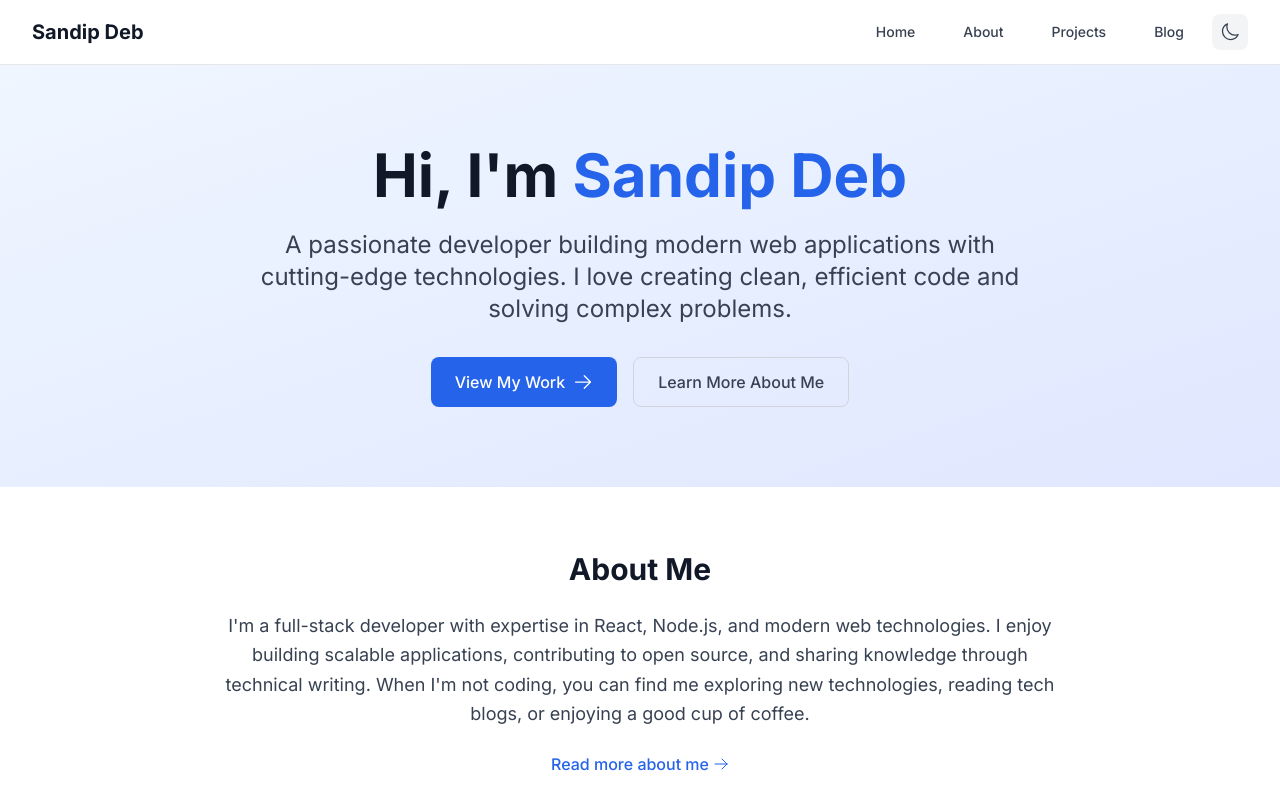
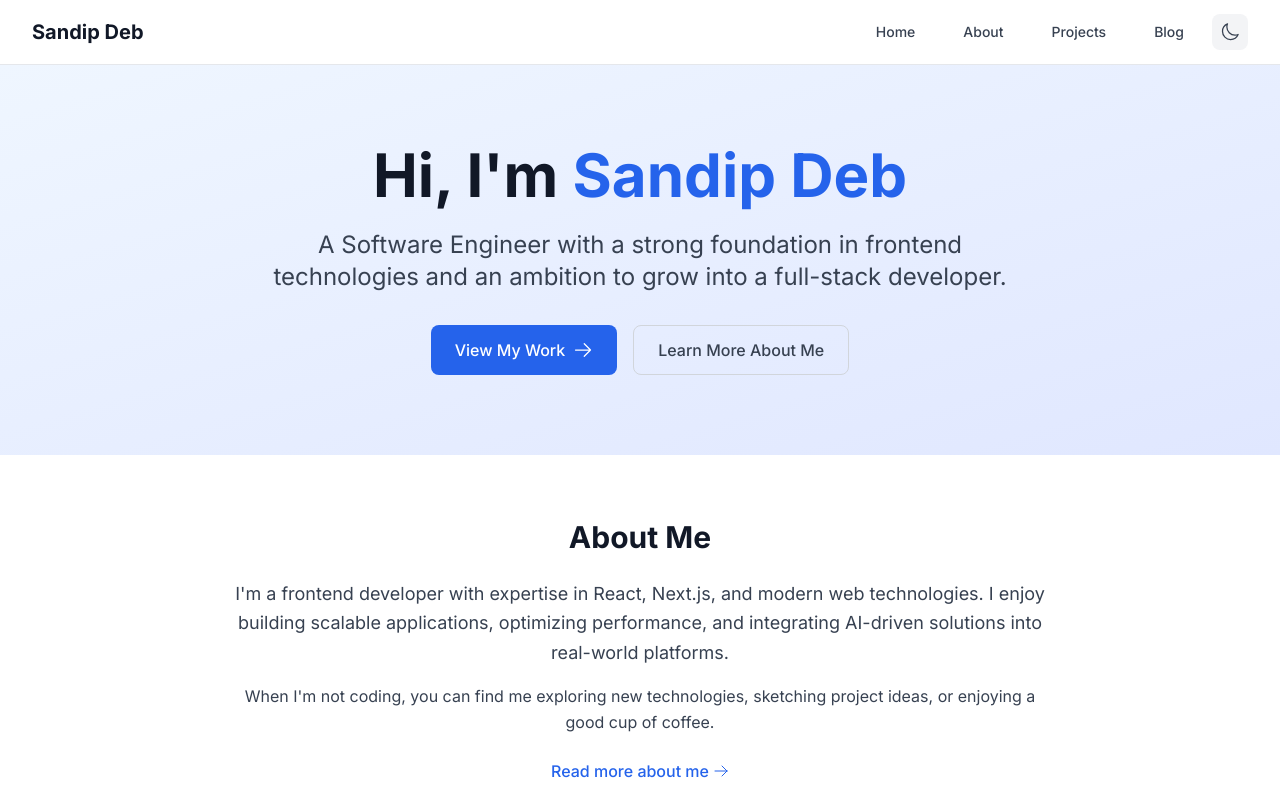
Before and after one commit to SandipDeb05/iamsandipdeb, a Next.js app: page / in a window 1280 px wide. Shown: the top 800 px of the page. Built offline with nearby package versions, Linux system fonts and the light colour scheme.

Commit message:
update:text short about me for home page

```diff
--- a/src/app/page.tsx
+++ b/src/app/page.tsx
@@ -14,9 +14,8 @@ export default function Home() {
             <span className="text-blue-600 dark:text-blue-400">Sandip Deb</span>
           </h1>
           <p className="text-xl md:text-2xl text-gray-700 dark:text-gray-300 mb-8 max-w-3xl mx-auto">
-            A passionate developer building modern web applications with
-            cutting-edge technologies. I love creating clean, efficient code and
-            solving complex problems.
+            A Software Engineer with a strong foundation in frontend
+            technologies and an ambition to grow into a full-stack developer.
           </p>
           <div className="flex flex-col sm:flex-row gap-4 justify-center">
             <Link
@@ -42,12 +41,15 @@ export default function Home() {
           <h2 className="text-3xl font-bold text-gray-900 dark:text-gray-100 mb-6">
             About Me
           </h2>
-          <p className="text-lg text-gray-700 dark:text-gray-300 leading-relaxed">
-            I'm a full-stack developer with expertise in React, Node.js, and
+          <p className="text-lg text-gray-700 dark:text-gray-300 leading-relaxed mb-4">
+            I'm a frontend developer with expertise in React, Next.js, and
             modern web technologies. I enjoy building scalable applications,
-            contributing to open source, and sharing knowledge through technical
-            writing. When I'm not coding, you can find me exploring new
-            technologies, reading tech blogs, or enjoying a good cup of coffee.
+            optimizing performance, and integrating AI-driven solutions into
+            real-world platforms.
+          </p>
+          <p className="text-md text-gray-700 dark:text-gray-300 leading-relaxed">
+            When I'm not coding, you can find me exploring new technologies,
+            sketching project ideas, or enjoying a good cup of coffee.
           </p>
           <Link
             href="/about"
```
